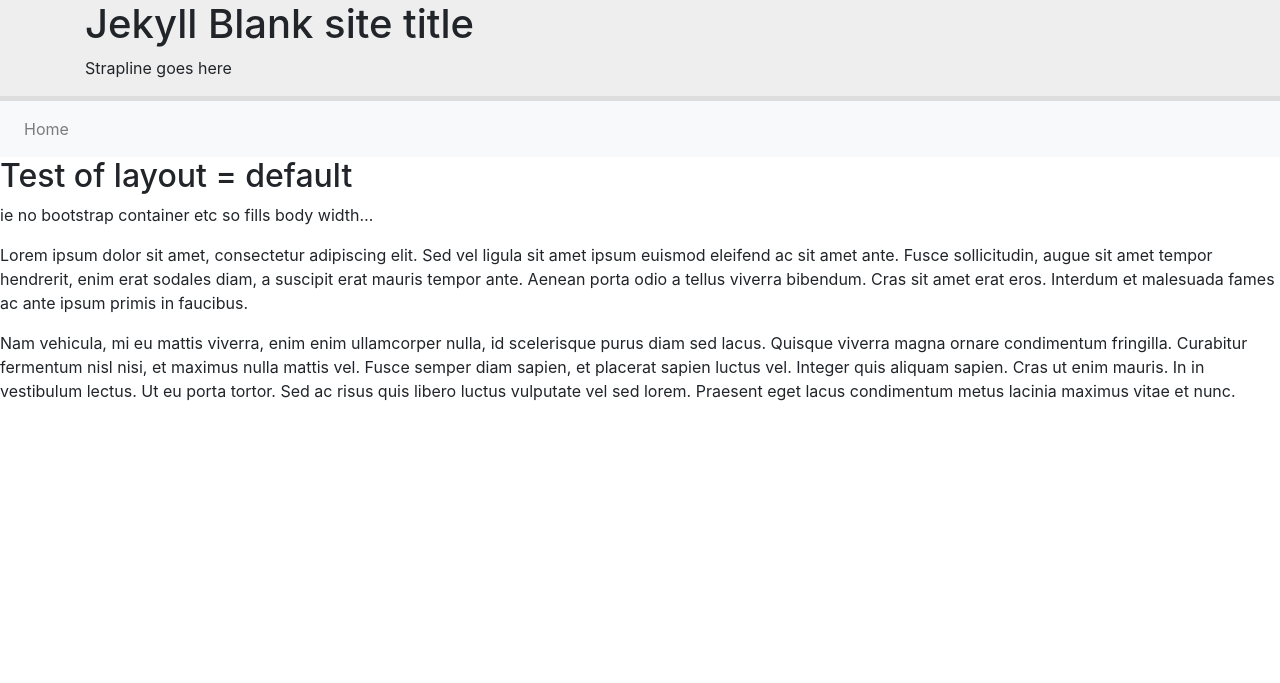
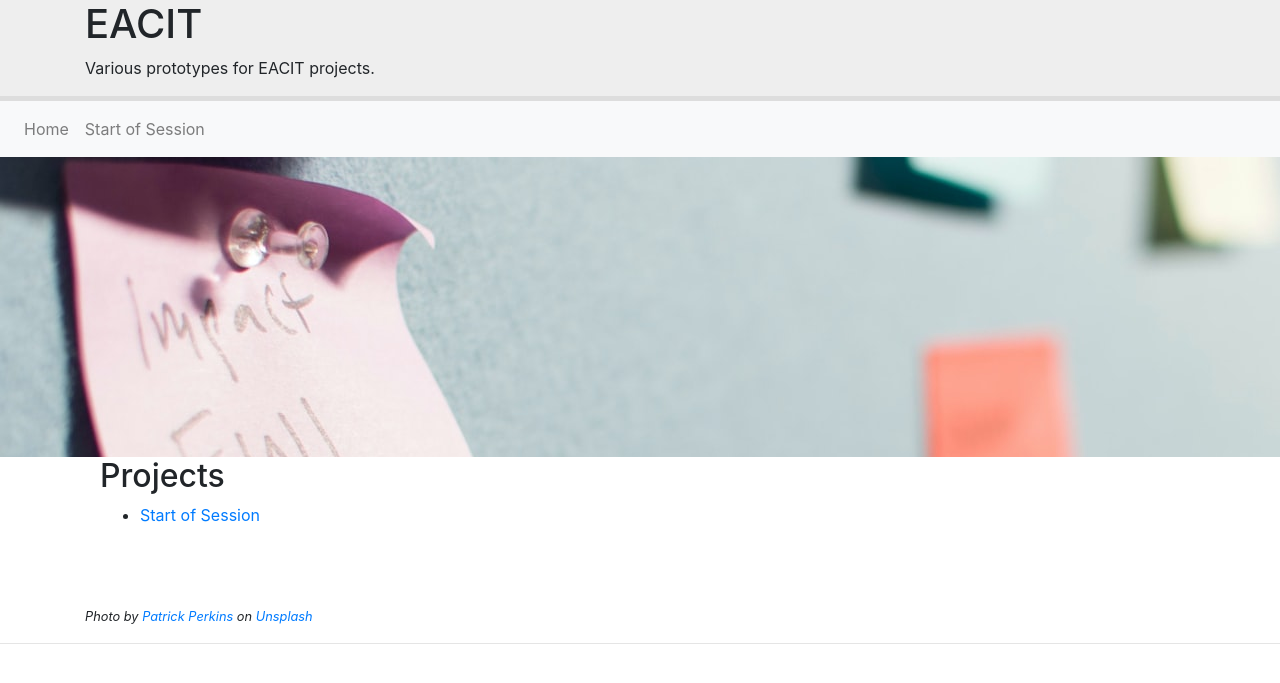
Before and after one commit to drmikeuk/eacit, a Jekyll site: the page built from index.md, in a window 1280 px wide. Shown: the top 683 px of the page. Built offline with Jekyll 4.4.1, drawn with Linux system fonts in a browser that asks for light colours.

Commit message:
home pages

```diff
--- a/_includes/header.html
+++ b/_includes/header.html
@@ -2,8 +2,8 @@
 <div class="header">
   <div class="container">
     <div class="title">
-      <h1>Jekyll Blank site title</h1>
-      <p class="hidden-xs">Strapline goes here</p>
+      <h1>EACIT</h1>
+      <p class="hidden-xs">Various prototypes for EACIT projects.</p>
     </div>
   </div>
 </div>
--- a/_includes/sosnav.html
+++ b/_includes/sosnav.html
@@ -2,7 +2,7 @@
 <div class="bg-dark" style="margin-bottom: 12px">
   <div class="container-fluid bg-dark">
     <nav class="navbar navbar-expand-lg navbar-dark bg-dark ">
-      <a class="navbar-brand" href="{{ site.baseurl }}/">Start of Session</a> &nbsp;
+      <a class="navbar-brand" href="{{ site.baseurl }}/sos/">Start of Session</a> &nbsp;
       <button class="navbar-toggler" type="button" data-toggle="collapse" data-target="#navbarSupportedContent" aria-controls="navbarSupportedContent" aria-expanded="false" aria-label="Toggle navigation">
         <span class="navbar-toggler-icon"></span>
       </button>
--- a/_layouts/home.html
+++ b/_layouts/home.html
@@ -3,14 +3,15 @@ layout: default
 ---
 
 <!-- Page Header -->
-<header class="intro-header home" style="background-image: url('{{ site.baseurl }}/{% if page.header-img %}{{ page.header-img }}{% else %}{{ site.header-img }}{% endif %}')">
+<header class="intro-header home" style="height: 300px; background-image: url('{{ site.baseurl }}/{% if page.header-img %}{{ page.header-img }}{% else %}{{ site.header-img }}{% endif %}')">
     <div class="container">
         <div class="row">
             <!-- <div class="col-lg-8 col-lg-offset-2 col-md-10 col-md-offset-1"> -->
             <div class="col-md-12">
                 <div class="site-heading">
+                  <!--
                     <h1>{% if page.title %}{{ page.title }}{% else %}{{ site.title }}{% endif %}</h1>
-                    <!--
+
                         <hr class="small">
                         <span class="subheading">{{ page.description }}</span>
                     -->
--- a/_layouts/page.html
+++ b/_layouts/page.html
@@ -6,7 +6,7 @@ layout: default
 	<div class="row">
     <!-- SIDE -->
     <div class="col-lg-3 col-lg-offset-1 col-md-3">
-		sidebar...
+		<!-- sidebar... -->
     </div>
 
     <!-- CONTENT -->
--- a/index.md
+++ b/index.md
@@ -1,12 +1,25 @@
 ---
-layout: default
-title: "Home"
+layout: home
+title: "EACIT"
+header-img: images/patrick-perkins-ETRPjvb0KM0-unsplash.jpg
 ---
 
-<h2>Test of layout = default</h2>
+<div class="container">
+  <div class="col-md-6">
 
-ie no bootstrap container etc so fills body  width...
+    <h2>Projects</h2>
 
-Lorem ipsum dolor sit amet, consectetur adipiscing elit. Sed vel ligula sit amet ipsum euismod eleifend ac sit amet ante. Fusce sollicitudin, augue sit amet tempor hendrerit, enim erat sodales diam, a suscipit erat mauris tempor ante. Aenean porta odio a tellus viverra bibendum. Cras sit amet erat eros. Interdum et malesuada fames ac ante ipsum primis in faucibus.
+    <ul >
+      {% comment %} Only include pages with `nav: yes` in the front-matter; sort on sortTitle{% endcomment %}
+      {% assign pages = (site.pages | where: "nav","yes" | sort: "sortTitle" ) %}
+      {% for page in pages %}
+      <li><a href="{{ page.url | prepend: site.baseurl }}">{{ page.title }}</a></li>
+      {% endfor %}
+    </ul>
 
-Nam vehicula, mi eu mattis viverra, enim enim ullamcorper nulla, id scelerisque purus diam sed lacus. Quisque viverra magna ornare condimentum fringilla. Curabitur fermentum nisl nisi, et maximus nulla mattis vel. Fusce semper diam sapien, et placerat sapien luctus vel. Integer quis aliquam sapien. Cras ut enim mauris. In in vestibulum lectus. Ut eu porta tortor. Sed ac risus quis libero luctus vulputate vel sed lorem. Praesent eget lacus condimentum metus lacinia maximus vitae et nunc.
+
+    </div>
+
+    <p style="padding-top: 5em; font-size: 80%; font-style: italic">Photo by <a href="https://unsplash.com/@patrickperkins?utm_source=unsplash&utm_medium=referral&utm_content=creditCopyText">Patrick Perkins</a> on <a href="https://unsplash.com/s/photos/service-design?utm_source=unsplash&utm_medium=referral&utm_content=creditCopyText">Unsplash</a></p>
+
+</div>
```
Also changed, not shown: sos/index.md (added, +29 -0 lines), images/patrick-perkins-ETRPjvb0KM0-unsplash.jpg (added).
